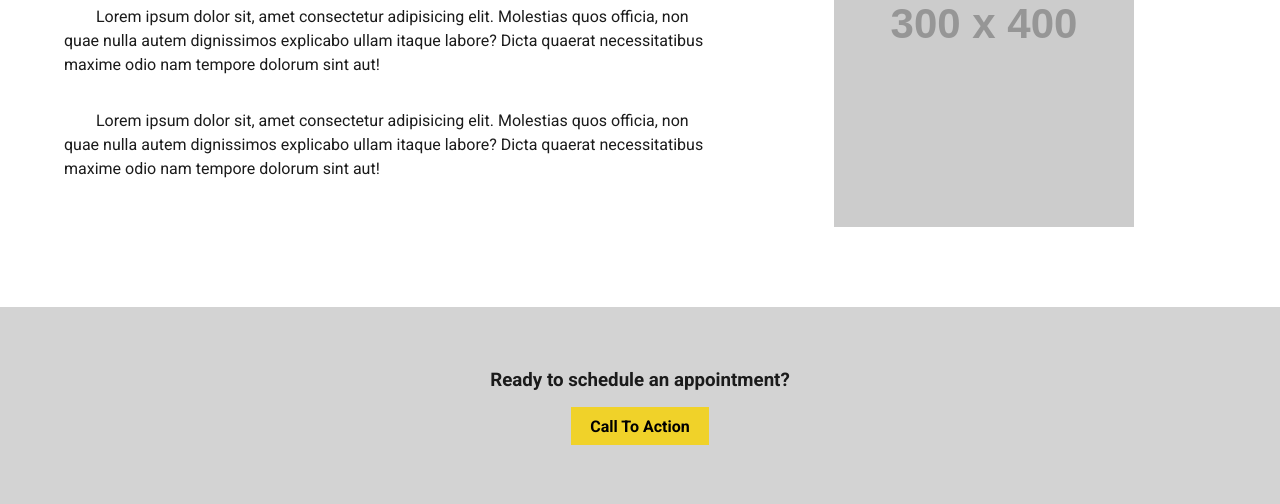
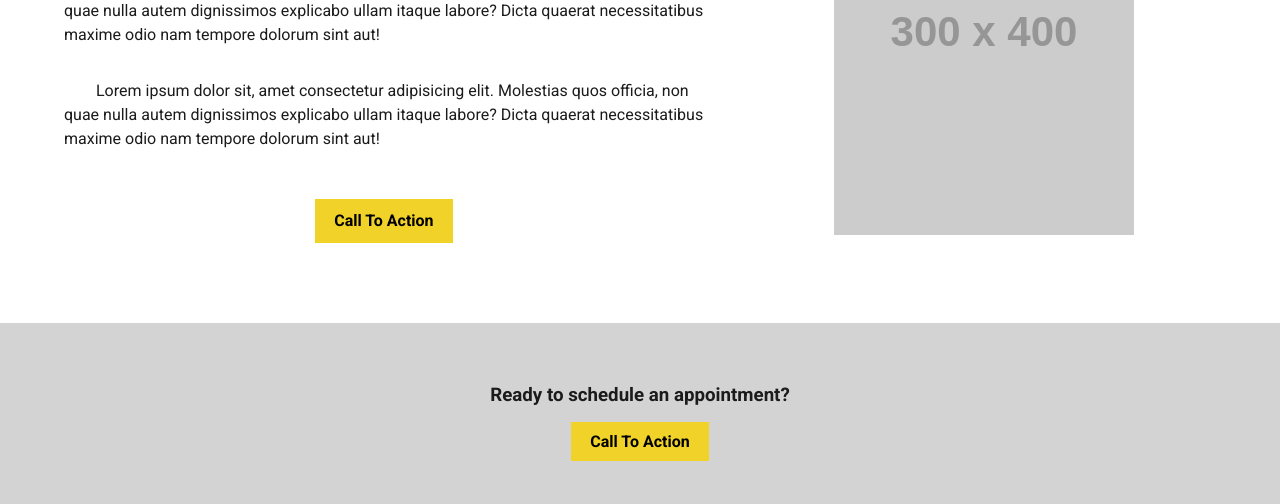
Before and after one commit to TheHackitect/freelance-template1, a plain HTML site: page pages/about.html in a window 1280 px wide. Shown: the part 1064-1568 px from the top of the page. Drawn offline with Linux system fonts and the light colour scheme; placeholder pictures from the web are drawn by us.

Commit message:
added call to action button to bio section

```diff
--- a/pages/about.html
+++ b/pages/about.html
@@ -128,9 +128,12 @@
                 explicabo ullam itaque labore? Dicta quaerat necessitatibus
                 maxime odio nam tempore dolorum sint aut!
               </p>
+              <a href="#" class="bio-btn btn btn-primary">Call To Action</a>
             </div>
           </article>
         </div>
+
+        <!-- call to action -->
       </section>
       <section class="services-cta cta">
         <h3 class="connect-heading">Ready to schedule an appointment?</h3>
```
